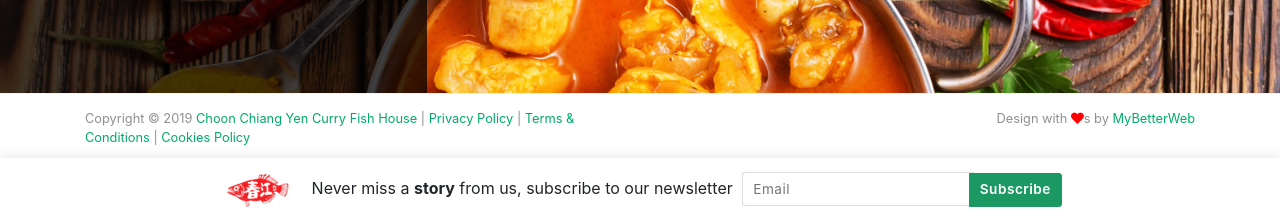
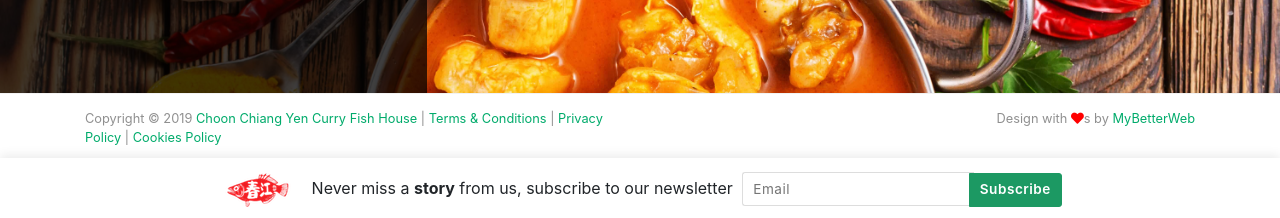
Before and after one commit to peranakanfrancis/curryfishhouseblog, a Jekyll site: the page built from index.html, in a window 1280 px wide and 900 px high, scrolled down 1306 px. Shown: the part 679-897 px from the top of the window. Built offline with Jekyll 4.4.1, drawn with Linux system fonts in a browser that asks for light colours; nearby versions of some CDN libraries; the list of posts is cut into pages by our own code.

Commit message:
footer links

```diff
--- a/_layouts/default.html
+++ b/_layouts/default.html
@@ -173,7 +173,7 @@ ga('send', 'pageview');
     <div class="container">
         <div class="row">
             <div class="col-md-6 col-sm-6 text-center text-lg-left">
-                Copyright © {{ site.time | date: "%Y" }} <a target="_blank" href="https://curryfishhouse.com">Choon Chiang Yen Curry Fish House</a> | <a href="{{ site.baseurl }}/privacy">Privacy Policy</a> | <a href="{{ site.baseurl }}/terms">Terms & Conditions</a> | <a href="{{ site.baseurl }}/cookies">Cookies Policy</a>
+                Copyright © {{ site.time | date: "%Y" }} <a target="_blank" href="https://curryfishhouse.com">Choon Chiang Yen Curry Fish House</a> | <a href="{{ site.baseurl }}/terms">Terms & Conditions</a> | <a href="{{ site.baseurl }}/privacy">Privacy Policy</a> | <a href="{{ site.baseurl }}/cookies">Cookies Policy</a>
             </div>
             <div class="col-md-6 col-sm-6 text-center text-lg-right">
                 Design with <span style="color:red"><i class="fas fa-heart"></i></span>s by <a target="_blank" href="https://mybetterweb.site">MyBetterWeb</a>
```
